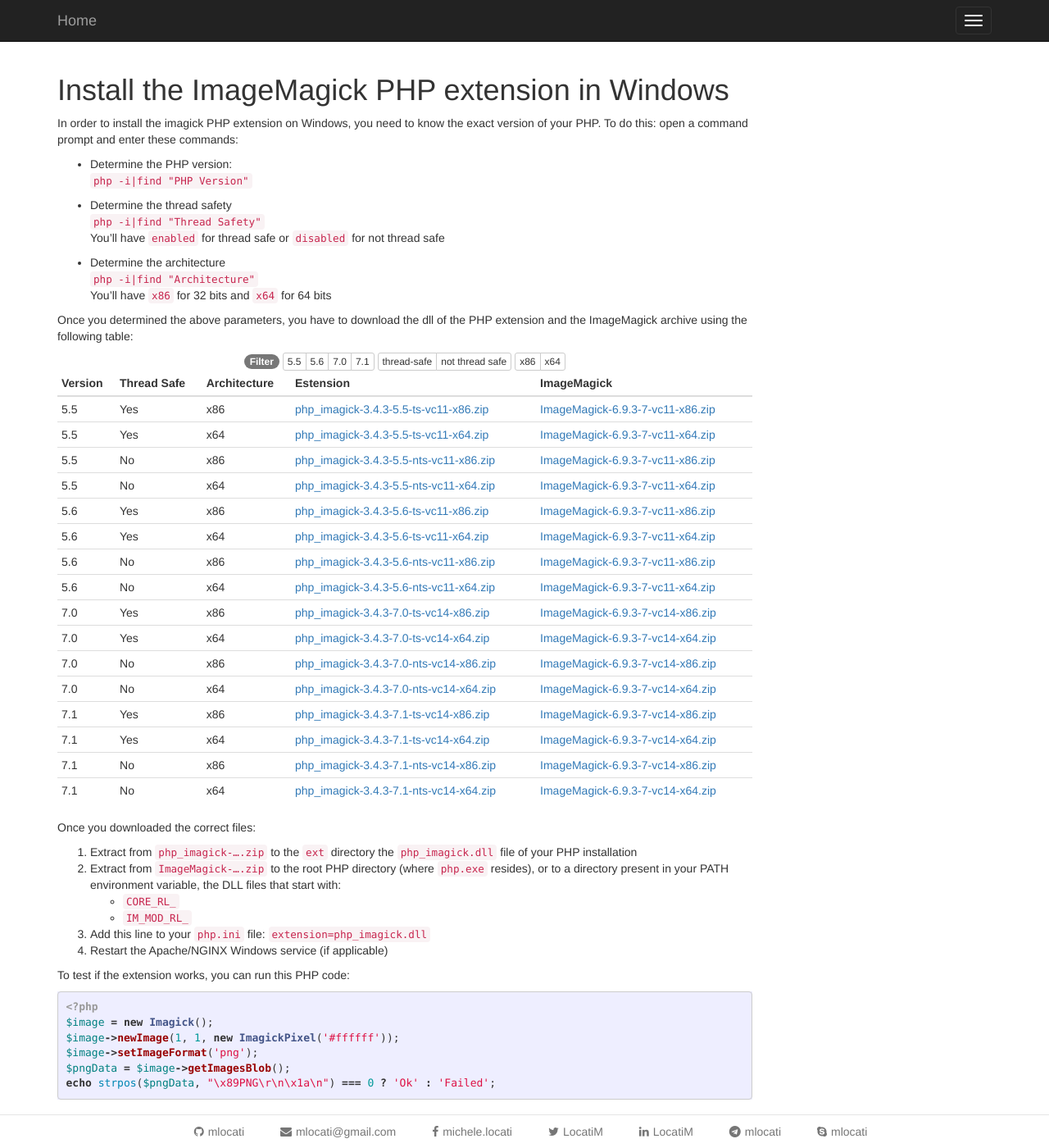
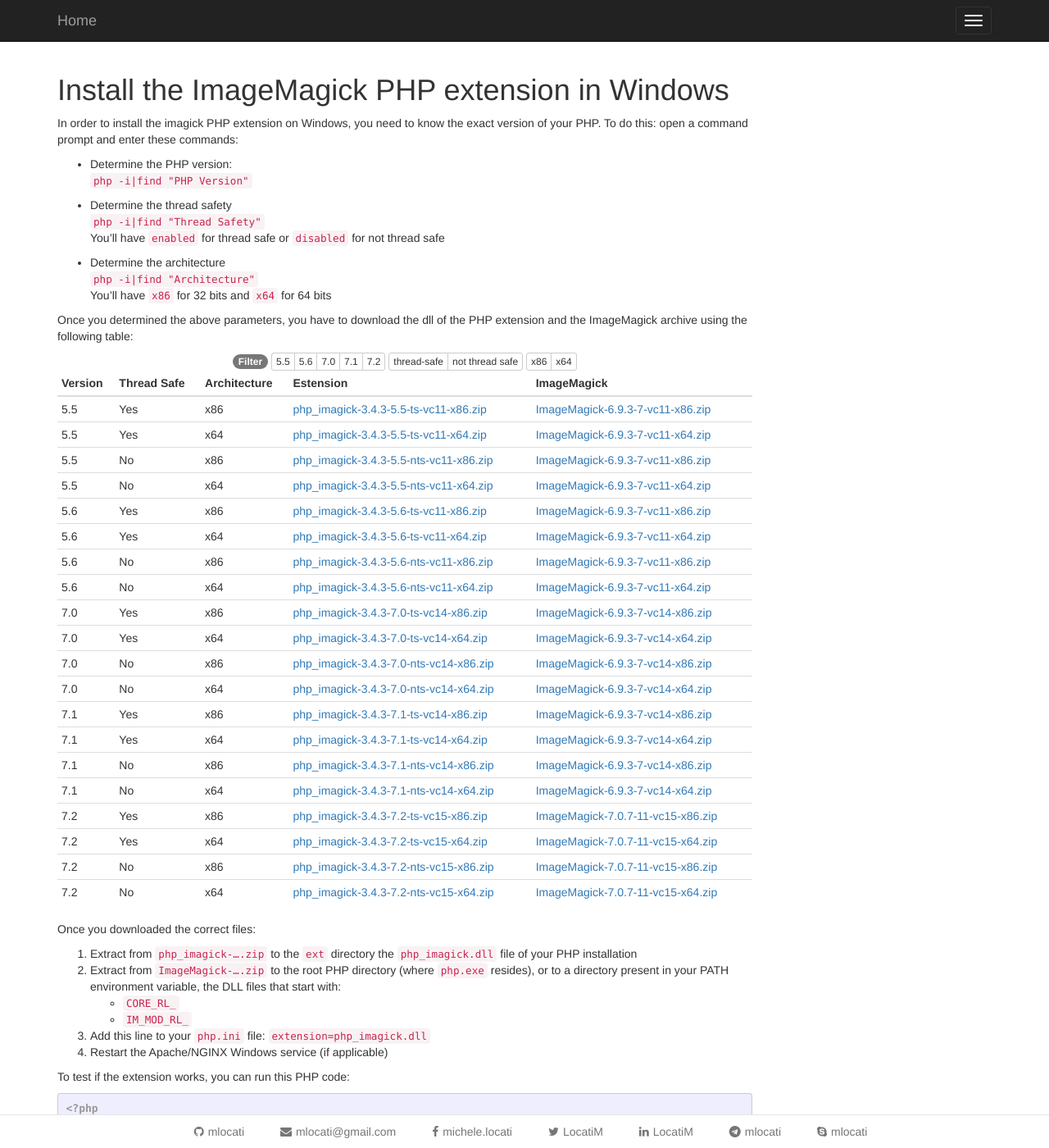
Before and after one commit to mlocati/mlocati.github.io, a Jekyll site: the page built from _articles/php-windows-imagick.md, in a window 1280 px wide and 1400 px high. Shown: the whole window at 82% size. Built offline with Jekyll 4.4.1, drawn with Linux system fonts in a browser that asks for light colours.

Commit message:
Add instructions about installing ImageMagick on PHP 7.2

```diff
--- a/_articles/php-windows-imagick.md
+++ b/_articles/php-windows-imagick.md
@@ -27,25 +27,36 @@
 	<div class="btn-group btn-group-xs versions-filter" data-field="architecture"></div>
 </div>
 
+{% capture ImageMagick32_VC11 %}[ImageMagick-6.9.3-7-vc11-x86.zip](http://windows.php.net/downloads/pecl/deps/ImageMagick-6.9.3-7-vc11-x86.zip){% endcapture %}
+{% capture ImageMagick64_VC11 %}[ImageMagick-6.9.3-7-vc11-x64.zip](http://windows.php.net/downloads/pecl/deps/ImageMagick-6.9.3-7-vc11-x64.zip){% endcapture %}
+{% capture ImageMagick32_VC14 %}[ImageMagick-6.9.3-7-vc14-x86.zip](http://windows.php.net/downloads/pecl/deps/ImageMagick-6.9.3-7-vc14-x86.zip){% endcapture %}
+{% capture ImageMagick64_VC14 %}[ImageMagick-6.9.3-7-vc14-x64.zip](http://windows.php.net/downloads/pecl/deps/ImageMagick-6.9.3-7-vc14-x64.zip){% endcapture %}
+{% capture ImageMagick32_VC15 %}[ImageMagick-7.0.7-11-vc15-x86.zip](http://windows.php.net/downloads/pecl/deps/ImageMagick-7.0.7-11-vc15-x86.zip){% endcapture %}
+{% capture ImageMagick64_VC15 %}[ImageMagick-7.0.7-11-vc15-x64.zip](http://windows.php.net/downloads/pecl/deps/ImageMagick-7.0.7-11-vc15-x64.zip){% endcapture %}
+
 {: .table .table-condensed .table-hover #versions-table }
 | Version | Thread Safe | Architecture | Estension | ImageMagick |
 |---------|-------------|-----------|-----------|-------------|
-| 5.5 | Yes | x86 | [php_imagick-3.4.3-5.5-ts-vc11-x86.zip](http://windows.php.net/downloads/pecl/releases/imagick/3.4.3/php_imagick-3.4.3-5.5-ts-vc11-x86.zip) | [ImageMagick-6.9.3-7-vc11-x86.zip](http://windows.php.net/downloads/pecl/deps/ImageMagick-6.9.3-7-vc11-x86.zip) |
-| 5.5 | Yes | x64 | [php_imagick-3.4.3-5.5-ts-vc11-x64.zip](http://windows.php.net/downloads/pecl/releases/imagick/3.4.3/php_imagick-3.4.3-5.5-ts-vc11-x64.zip) | [ImageMagick-6.9.3-7-vc11-x64.zip](http://windows.php.net/downloads/pecl/deps/ImageMagick-6.9.3-7-vc11-x64.zip) |
-| 5.5 | No | x86 | [php_imagick-3.4.3-5.5-nts-vc11-x86.zip](http://windows.php.net/downloads/pecl/releases/imagick/3.4.3/php_imagick-3.4.3-5.5-nts-vc11-x86.zip) | [ImageMagick-6.9.3-7-vc11-x86.zip](http://windows.php.net/downloads/pecl/deps/ImageMagick-6.9.3-7-vc11-x86.zip) |
-| 5.5 | No | x64 | [php_imagick-3.4.3-5.5-nts-vc11-x64.zip](http://windows.php.net/downloads/pecl/releases/imagick/3.4.3/php_imagick-3.4.3-5.5-nts-vc11-x64.zip) | [ImageMagick-6.9.3-7-vc11-x64.zip](http://windows.php.net/downloads/pecl/deps/ImageMagick-6.9.3-7-vc11-x64.zip) |
-| 5.6 | Yes | x86 | [php_imagick-3.4.3-5.6-ts-vc11-x86.zip](http://windows.php.net/downloads/pecl/releases/imagick/3.4.3/php_imagick-3.4.3-5.6-ts-vc11-x86.zip) | [ImageMagick-6.9.3-7-vc11-x86.zip](http://windows.php.net/downloads/pecl/deps/ImageMagick-6.9.3-7-vc11-x86.zip) |
-| 5.6 | Yes | x64 | [php_imagick-3.4.3-5.6-ts-vc11-x64.zip](http://windows.php.net/downloads/pecl/releases/imagick/3.4.3/php_imagick-3.4.3-5.6-ts-vc11-x64.zip) | [ImageMagick-6.9.3-7-vc11-x64.zip](http://windows.php.net/downloads/pecl/deps/ImageMagick-6.9.3-7-vc11-x64.zip) |
-| 5.6 | No | x86 | [php_imagick-3.4.3-5.6-nts-vc11-x86.zip](http://windows.php.net/downloads/pecl/releases/imagick/3.4.3/php_imagick-3.4.3-5.6-nts-vc11-x86.zip) | [ImageMagick-6.9.3-7-vc11-x86.zip](http://windows.php.net/downloads/pecl/deps/ImageMagick-6.9.3-7-vc11-x86.zip) |
-| 5.6 | No | x64 | [php_imagick-3.4.3-5.6-nts-vc11-x64.zip](http://windows.php.net/downloads/pecl/releases/imagick/3.4.3/php_imagick-3.4.3-5.6-nts-vc11-x64.zip) | [ImageMagick-6.9.3-7-vc11-x64.zip](http://windows.php.net/downloads/pecl/deps/ImageMagick-6.9.3-7-vc11-x64.zip) |
-| 7.0 | Yes | x86 | [php_imagick-3.4.3-7.0-ts-vc14-x86.zip](http://windows.php.net/downloads/pecl/releases/imagick/3.4.3/php_imagick-3.4.3-7.0-ts-vc14-x86.zip) | [ImageMagick-6.9.3-7-vc14-x86.zip](http://windows.php.net/downloads/pecl/deps/ImageMagick-6.9.3-7-vc14-x86.zip) |
-| 7.0 | Yes | x64 | [php_imagick-3.4.3-7.0-ts-vc14-x64.zip](http://windows.php.net/downloads/pecl/releases/imagick/3.4.3/php_imagick-3.4.3-7.0-ts-vc14-x64.zip) | [ImageMagick-6.9.3-7-vc14-x64.zip](http://windows.php.net/downloads/pecl/deps/ImageMagick-6.9.3-7-vc14-x64.zip) |
-| 7.0 | No | x86 | [php_imagick-3.4.3-7.0-nts-vc14-x86.zip](http://windows.php.net/downloads/pecl/releases/imagick/3.4.3/php_imagick-3.4.3-7.0-nts-vc14-x86.zip) | [ImageMagick-6.9.3-7-vc14-x86.zip](http://windows.php.net/downloads/pecl/deps/ImageMagick-6.9.3-7-vc14-x86.zip) |
-| 7.0 | No | x64 | [php_imagick-3.4.3-7.0-nts-vc14-x64.zip](http://windows.php.net/downloads/pecl/releases/imagick/3.4.3/php_imagick-3.4.3-7.0-nts-vc14-x64.zip) | [ImageMagick-6.9.3-7-vc14-x64.zip](http://windows.php.net/downloads/pecl/deps/ImageMagick-6.9.3-7-vc14-x64.zip) |
-| 7.1 | Yes | x86 | [php_imagick-3.4.3-7.1-ts-vc14-x86.zip](http://windows.php.net/downloads/pecl/releases/imagick/3.4.3/php_imagick-3.4.3-7.1-ts-vc14-x86.zip) | [ImageMagick-6.9.3-7-vc14-x86.zip](http://windows.php.net/downloads/pecl/deps/ImageMagick-6.9.3-7-vc14-x86.zip) |
-| 7.1 | Yes | x64 | [php_imagick-3.4.3-7.1-ts-vc14-x64.zip](http://windows.php.net/downloads/pecl/releases/imagick/3.4.3/php_imagick-3.4.3-7.1-ts-vc14-x64.zip) | [ImageMagick-6.9.3-7-vc14-x64.zip](http://windows.php.net/downloads/pecl/deps/ImageMagick-6.9.3-7-vc14-x64.zip) |
-| 7.1 | No | x86 | [php_imagick-3.4.3-7.1-nts-vc14-x86.zip](http://windows.php.net/downloads/pecl/releases/imagick/3.4.3/php_imagick-3.4.3-7.1-nts-vc14-x86.zip) | [ImageMagick-6.9.3-7-vc14-x86.zip](http://windows.php.net/downloads/pecl/deps/ImageMagick-6.9.3-7-vc14-x86.zip) |
-| 7.1 | No | x64 | [php_imagick-3.4.3-7.1-nts-vc14-x64.zip](http://windows.php.net/downloads/pecl/releases/imagick/3.4.3/php_imagick-3.4.3-7.1-nts-vc14-x64.zip) | [ImageMagick-6.9.3-7-vc14-x64.zip](http://windows.php.net/downloads/pecl/deps/ImageMagick-6.9.3-7-vc14-x64.zip) |
+| 5.5 | Yes | x86 | [php_imagick-3.4.3-5.5-ts-vc11-x86.zip](http://windows.php.net/downloads/pecl/releases/imagick/3.4.3/php_imagick-3.4.3-5.5-ts-vc11-x86.zip) | {{ ImageMagick32_VC11 }} |
+| 5.5 | Yes | x64 | [php_imagick-3.4.3-5.5-ts-vc11-x64.zip](http://windows.php.net/downloads/pecl/releases/imagick/3.4.3/php_imagick-3.4.3-5.5-ts-vc11-x64.zip) | {{ ImageMagick64_VC11 }} |
+| 5.5 | No | x86 | [php_imagick-3.4.3-5.5-nts-vc11-x86.zip](http://windows.php.net/downloads/pecl/releases/imagick/3.4.3/php_imagick-3.4.3-5.5-nts-vc11-x86.zip) | {{ ImageMagick32_VC11 }} |
+| 5.5 | No | x64 | [php_imagick-3.4.3-5.5-nts-vc11-x64.zip](http://windows.php.net/downloads/pecl/releases/imagick/3.4.3/php_imagick-3.4.3-5.5-nts-vc11-x64.zip) | {{ ImageMagick64_VC11 }} |
+| 5.6 | Yes | x86 | [php_imagick-3.4.3-5.6-ts-vc11-x86.zip](http://windows.php.net/downloads/pecl/releases/imagick/3.4.3/php_imagick-3.4.3-5.6-ts-vc11-x86.zip) | {{ ImageMagick32_VC11 }} |
+| 5.6 | Yes | x64 | [php_imagick-3.4.3-5.6-ts-vc11-x64.zip](http://windows.php.net/downloads/pecl/releases/imagick/3.4.3/php_imagick-3.4.3-5.6-ts-vc11-x64.zip) | {{ ImageMagick64_VC11 }} |
+| 5.6 | No | x86 | [php_imagick-3.4.3-5.6-nts-vc11-x86.zip](http://windows.php.net/downloads/pecl/releases/imagick/3.4.3/php_imagick-3.4.3-5.6-nts-vc11-x86.zip) | {{ ImageMagick32_VC11 }} |
+| 5.6 | No | x64 | [php_imagick-3.4.3-5.6-nts-vc11-x64.zip](http://windows.php.net/downloads/pecl/releases/imagick/3.4.3/php_imagick-3.4.3-5.6-nts-vc11-x64.zip) | {{ ImageMagick64_VC11 }} |
+| 7.0 | Yes | x86 | [php_imagick-3.4.3-7.0-ts-vc14-x86.zip](http://windows.php.net/downloads/pecl/releases/imagick/3.4.3/php_imagick-3.4.3-7.0-ts-vc14-x86.zip) | {{ ImageMagick32_VC14 }} |
+| 7.0 | Yes | x64 | [php_imagick-3.4.3-7.0-ts-vc14-x64.zip](http://windows.php.net/downloads/pecl/releases/imagick/3.4.3/php_imagick-3.4.3-7.0-ts-vc14-x64.zip) | {{ ImageMagick64_VC14 }} |
+| 7.0 | No | x86 | [php_imagick-3.4.3-7.0-nts-vc14-x86.zip](http://windows.php.net/downloads/pecl/releases/imagick/3.4.3/php_imagick-3.4.3-7.0-nts-vc14-x86.zip) | {{ ImageMagick32_VC14 }} |
+| 7.0 | No | x64 | [php_imagick-3.4.3-7.0-nts-vc14-x64.zip](http://windows.php.net/downloads/pecl/releases/imagick/3.4.3/php_imagick-3.4.3-7.0-nts-vc14-x64.zip) | {{ ImageMagick64_VC14 }} |
+| 7.1 | Yes | x86 | [php_imagick-3.4.3-7.1-ts-vc14-x86.zip](http://windows.php.net/downloads/pecl/releases/imagick/3.4.3/php_imagick-3.4.3-7.1-ts-vc14-x86.zip) | {{ ImageMagick32_VC14 }} |
+| 7.1 | Yes | x64 | [php_imagick-3.4.3-7.1-ts-vc14-x64.zip](http://windows.php.net/downloads/pecl/releases/imagick/3.4.3/php_imagick-3.4.3-7.1-ts-vc14-x64.zip) | {{ ImageMagick64_VC14 }} |
+| 7.1 | No | x86 | [php_imagick-3.4.3-7.1-nts-vc14-x86.zip](http://windows.php.net/downloads/pecl/releases/imagick/3.4.3/php_imagick-3.4.3-7.1-nts-vc14-x86.zip) | {{ ImageMagick32_VC14 }} |
+| 7.1 | No | x64 | [php_imagick-3.4.3-7.1-nts-vc14-x64.zip](http://windows.php.net/downloads/pecl/releases/imagick/3.4.3/php_imagick-3.4.3-7.1-nts-vc14-x64.zip) | {{ ImageMagick64_VC14 }} |
+| 7.2 | Yes | x86 | [php_imagick-3.4.3-7.2-ts-vc15-x86.zip](http://windows.php.net/downloads/pecl/snaps/imagick/3.4.3/php_imagick-3.4.3-7.2-ts-vc15-x86.zip) | {{ ImageMagick32_VC15 }} |
+| 7.2 | Yes | x64 | [php_imagick-3.4.3-7.2-ts-vc15-x64.zip](http://windows.php.net/downloads/pecl/snaps/imagick/3.4.3/php_imagick-3.4.3-7.2-ts-vc15-x64.zip) | {{ ImageMagick64_VC15 }} |
+| 7.2 | No | x86 | [php_imagick-3.4.3-7.2-nts-vc15-x86.zip](http://windows.php.net/downloads/pecl/snaps/imagick/3.4.3/php_imagick-3.4.3-7.2-nts-vc15-x86.zip) | {{ ImageMagick32_VC15 }} |
+| 7.2 | No | x64 | [php_imagick-3.4.3-7.2-nts-vc15-x64.zip](http://windows.php.net/downloads/pecl/snaps/imagick/3.4.3/php_imagick-3.4.3-7.2-nts-vc15-x64.zip) | {{ ImageMagick64_VC15 }} |
 
 Once you downloaded the correct files:
 
```
